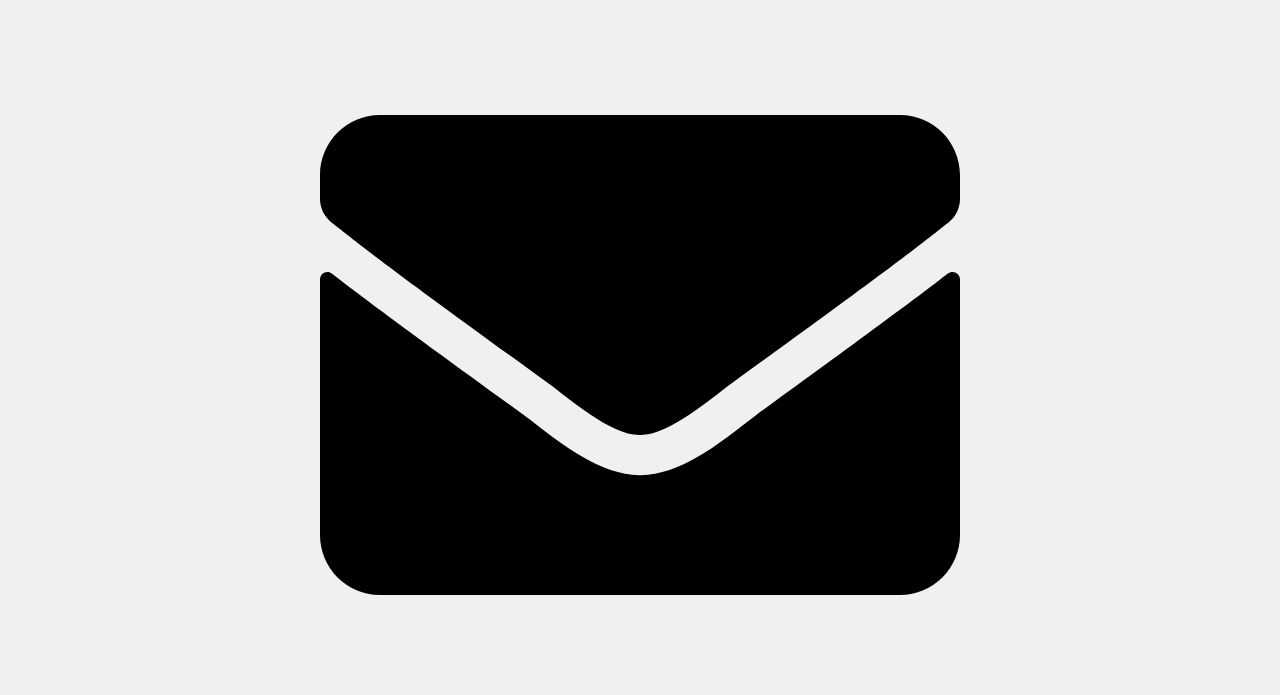
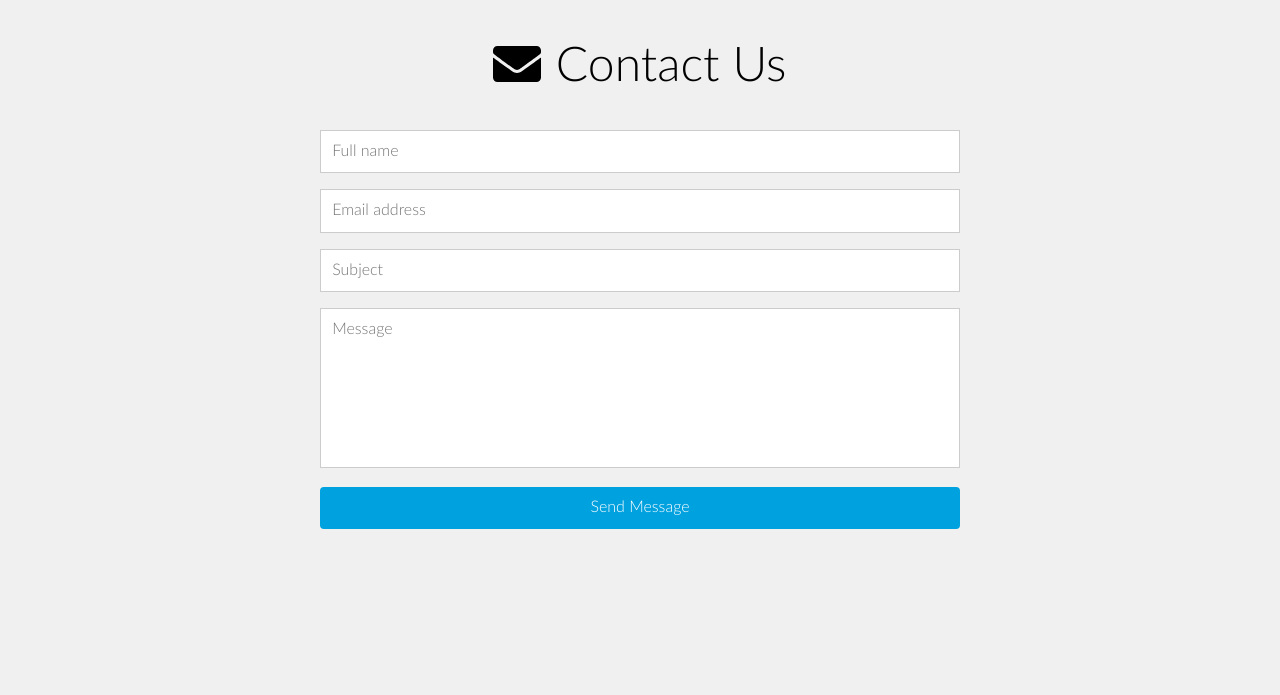
Before and after one commit to easyDiffraction/easyDiffraction.github.io, a plain HTML site: page contact.html in a window 1280 px wide. Shown: the part 51-746 px from the top of the page. Drawn offline with Linux system fonts and the light colour scheme.

Commit message:
Update main.css

```diff
--- a/style/main.css
+++ b/style/main.css
@@ -124,10 +124,19 @@ nav {
 
 h1 {
   font-weight: normal;
-  font-size: 2.75em;
+  font-size: 3.0em;
   padding-top: 0.5em;
-  padding-bottom: 1em;
+  padding-bottom: 0.5em;
   color: #000;
+}
+
+h1 img {
+  display: inline-block;
+  height: 1em;
+  width: auto;
+  margin-right: 0.3em;
+  margin-bottom: 0.2em;
+  vertical-align: middle;
 }
 
 h2 {
```
